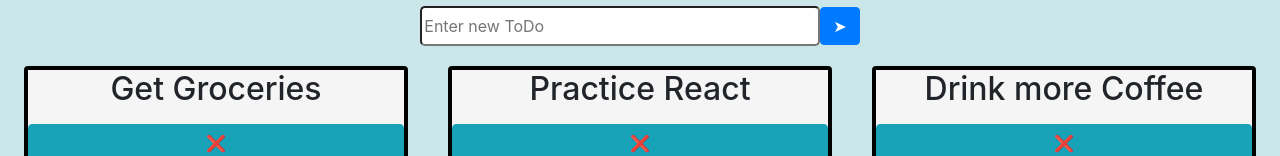
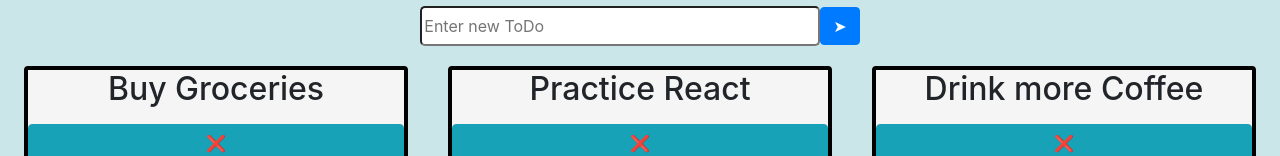
Before and after one commit to JamesRexMiller4/react-redux-hooks, a React (Create React App) app: page / in a window 1280 px wide. Shown: the part 239-395 px from the top of the page. Built offline with nearby package versions, Linux system fonts and the light colour scheme.

Commit message:
Change default state to match master branch

```diff
--- a/src/App.js
+++ b/src/App.js
@@ -6,7 +6,7 @@ import Form from './components/Form/Form';
 import ToDoContainer from './components/ToDoContainer/ToDoContainer';
 
 const todosList = [
-  {title: 'Get Groceries', id: 1},
+  {title: 'Buy Groceries', id: 1},
   {title: 'Practice React', id: 2},
   {title: 'Drink more Coffee', id: 3}
 ];
```
